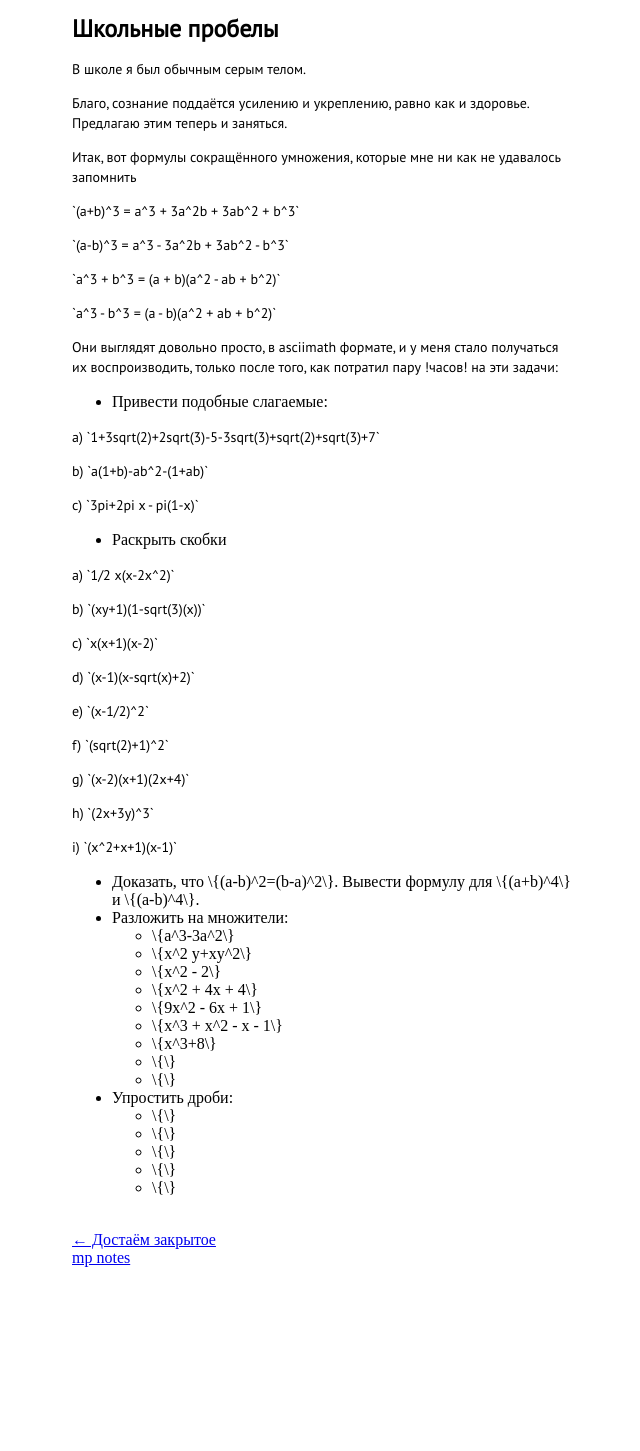
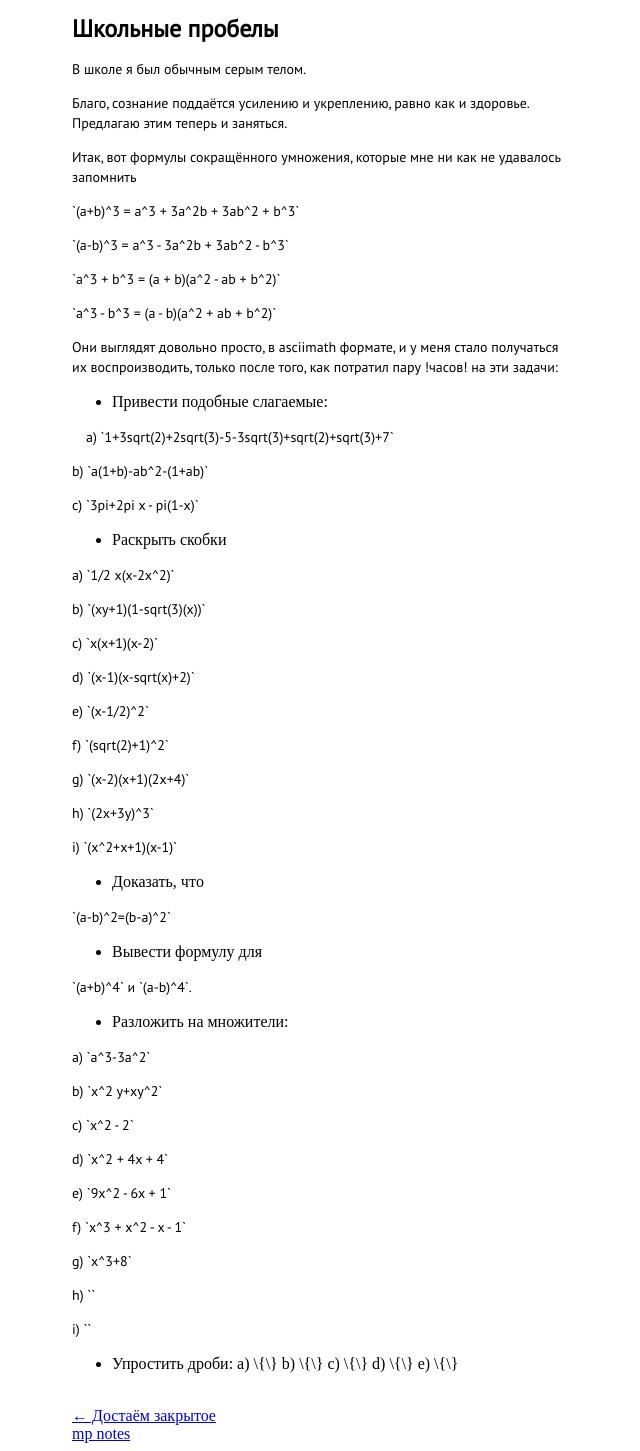
Before and after one commit to dOvObu/dOvObu.github.io, a Jekyll site: the page built from _posts/2022-07-11-ya_tupee_shkolnika_seichas.md, in a window 1280 px wide. Shown: the whole page, without its empty margins (318-958 px from the left). Built offline with Jekyll 4.4.1, drawn with Linux system fonts in a browser that asks for light colours; nearby versions of some CDN libraries; before the commit the page ends 1275 px from its top, so only the background shows below that.

```diff
--- a/_posts/2022-07-11-ya_tupee_shkolnika_seichas.md
+++ b/_posts/2022-07-11-ya_tupee_shkolnika_seichas.md
@@ -26,7 +26,7 @@ excerpt: Checkout
 
 - Привести подобные слагаемые:
 
-a) \\{1+3sqrt(2)+2sqrt(3)-5-3sqrt(3)+sqrt(2)+sqrt(3)+7\\}
+&emsp;a) \\{1+3sqrt(2)+2sqrt(3)-5-3sqrt(3)+sqrt(2)+sqrt(3)+7\\}
 
 b) \\{a(1+b)-ab^2-(1+ab)\\}
 
@@ -52,20 +52,37 @@ h) \\{(2x+3y)^3\\}
 
 i) \\{(x^2+x+1)(x-1)\\}
 
-- Доказать, чтo \\{(a-b)^2=(b-a)^2\\}. Вывести формулу для \\{(a+b)^4\\} и \\{(a-b)^4\\}.
+- Доказать, чтo
+
+\\{(a-b)^2=(b-a)^2\\}
+
+- Вывести формулу для
+
+\\{(a+b)^4\\} и \\{(a-b)^4\\}.
+
 - Разложить на множители:
-  - \\{a^3-3a^2\\}
-  - \\{x^2 y+xy^2\\}
-  - \\{x^2 - 2\\}
-  - \\{x^2 + 4x + 4\\}
-  - \\{9x^2 - 6x + 1\\}
-  - \\{x^3 + x^2 - x - 1\\}
-  - \\{x^3+8\\}
-  - \\{\\}
-  - \\{\\}
+
+a) \\{a^3-3a^2\\}
+
+b) \\{x^2 y+xy^2\\}
+
+c) \\{x^2 - 2\\}
+
+d) \\{x^2 + 4x + 4\\}
+
+e) \\{9x^2 - 6x + 1\\}
+
+f) \\{x^3 + x^2 - x - 1\\}
+
+g) \\{x^3+8\\}
+
+h) \\{\\}
+
+i) \\{\\}
+
 - Упростить дроби:
-  - \\{\\}
-  - \\{\\}
-  - \\{\\}
-  - \\{\\}
-  - \\{\\}
+a) \\{\\}
+b) \\{\\}
+c) \\{\\}
+d) \\{\\}
+e) \\{\\}
```
